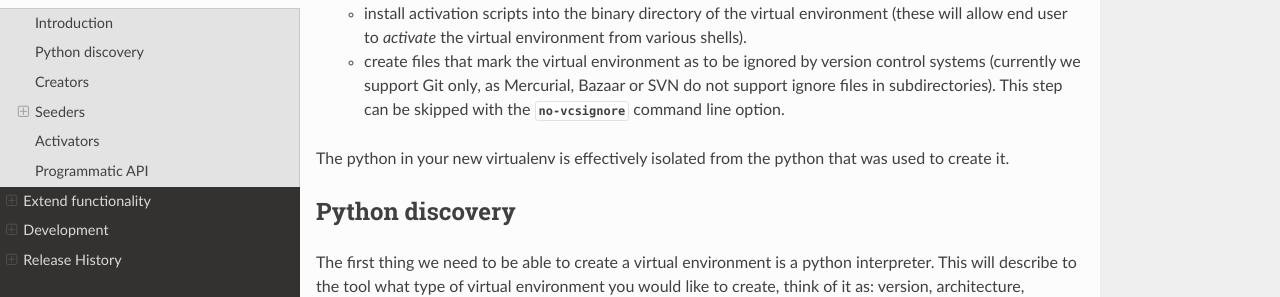
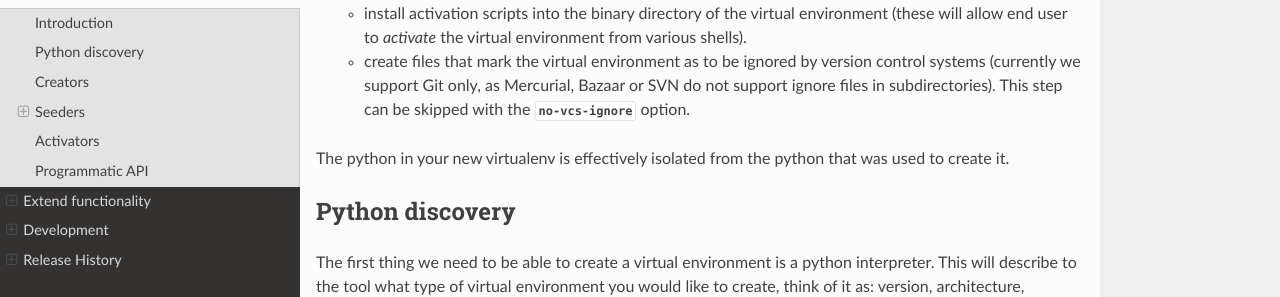
Before and after one commit to pypa/virtualenv, a Sphinx documentation site: the page built from docs/user_guide.rst, in a window 1280 px wide and 900 px high, scrolled down 476 px. Shown: the part 158-455 px from the top of the window. Built offline with Sphinx 7.4.7 and the Read the Docs theme 2.0.0, drawn with Linux system fonts in a browser that asks for light colours; pages that are not in the unit, such as notebooks, are missing from menus; the version number could not be read and is left out.

Commit message:
address gaborbernat comments

```diff
--- a/docs/changelog/2003.feature.rst
+++ b/docs/changelog/2003.feature.rst
@@ -1,3 +1 @@
-Optionally skip VCS ignore directive for entire virtualenv
-directory, using command line option :option:`no-vcsignore`.
-Default behavior is to generate the file as before.
+Optionally skip VCS ignore directive for entire virtualenv directory, using option :option:`no-vcs-ignore`, by default ``False``.
--- a/docs/user_guide.rst
+++ b/docs/user_guide.rst
@@ -28,7 +28,7 @@ The tool works in two phases:
     *activate* the virtual environment from various shells).
   - create files that mark the virtual environment as to be ignored by version control systems (currently we support
     Git only, as Mercurial, Bazaar or SVN do not support ignore files in subdirectories). This step can be skipped
-    with the :option:`no-vcsignore` command line option.
+    with the :option:`no-vcs-ignore` option.
 
 
 The python in your new virtualenv is effectively isolated from the python that was used to create it.
```
Also changed, not shown: 1 other file.
